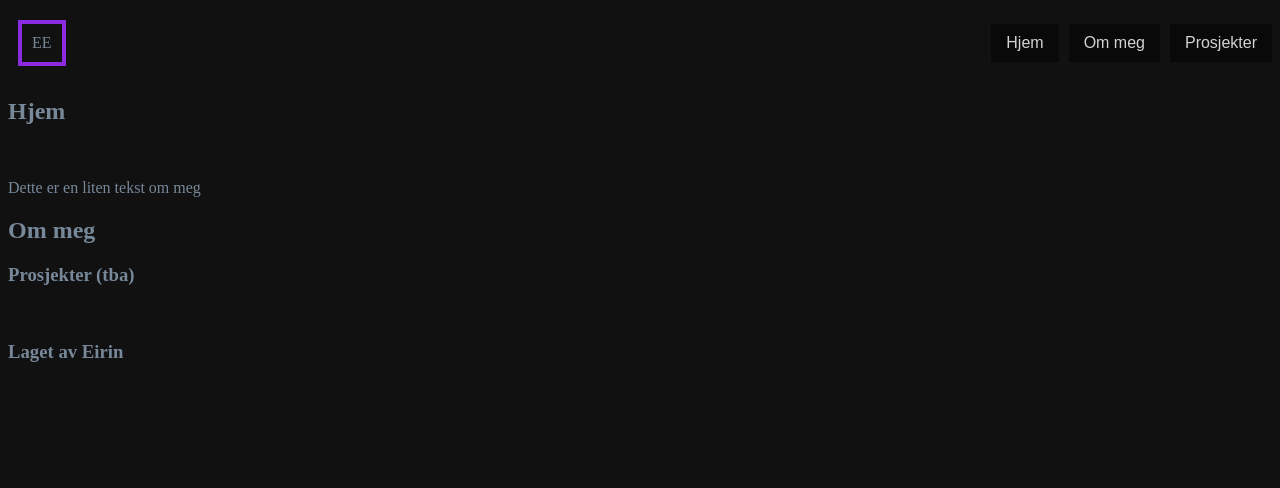
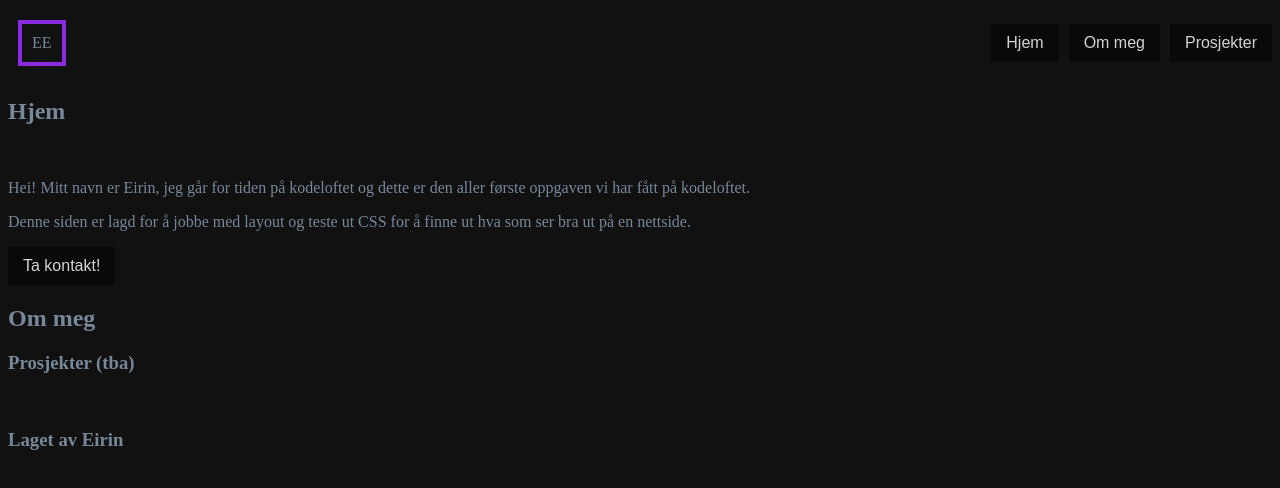
Before and after one commit to eirinedvinsen/stackblitz-starters-oppgave1, a website: page index.html in a window 1280 px wide. Drawn offline with Linux system fonts and the light colour scheme.

Commit message:
Added text

```diff
--- a/index.html
+++ b/index.html
@@ -29,7 +29,14 @@
         <h1 id="Home">Hjem</h1>
       <div class="heroIntro">
         <img src="" alt="">
-        <p>Dette er en liten tekst om meg</p>
+        <p>Hei! Mitt navn er Eirin,
+          jeg går for tiden på kodeloftet og
+          dette er den aller første oppgaven vi har fått på kodeloftet.
+        </p>
+        <p>Denne siden er lagd for å jobbe med layout og teste ut CSS for å finne ut
+          hva som ser bra ut på en nettside.
+        </p>
+        <button>Ta kontakt!</button>
       </div>
       </section>
 
```
